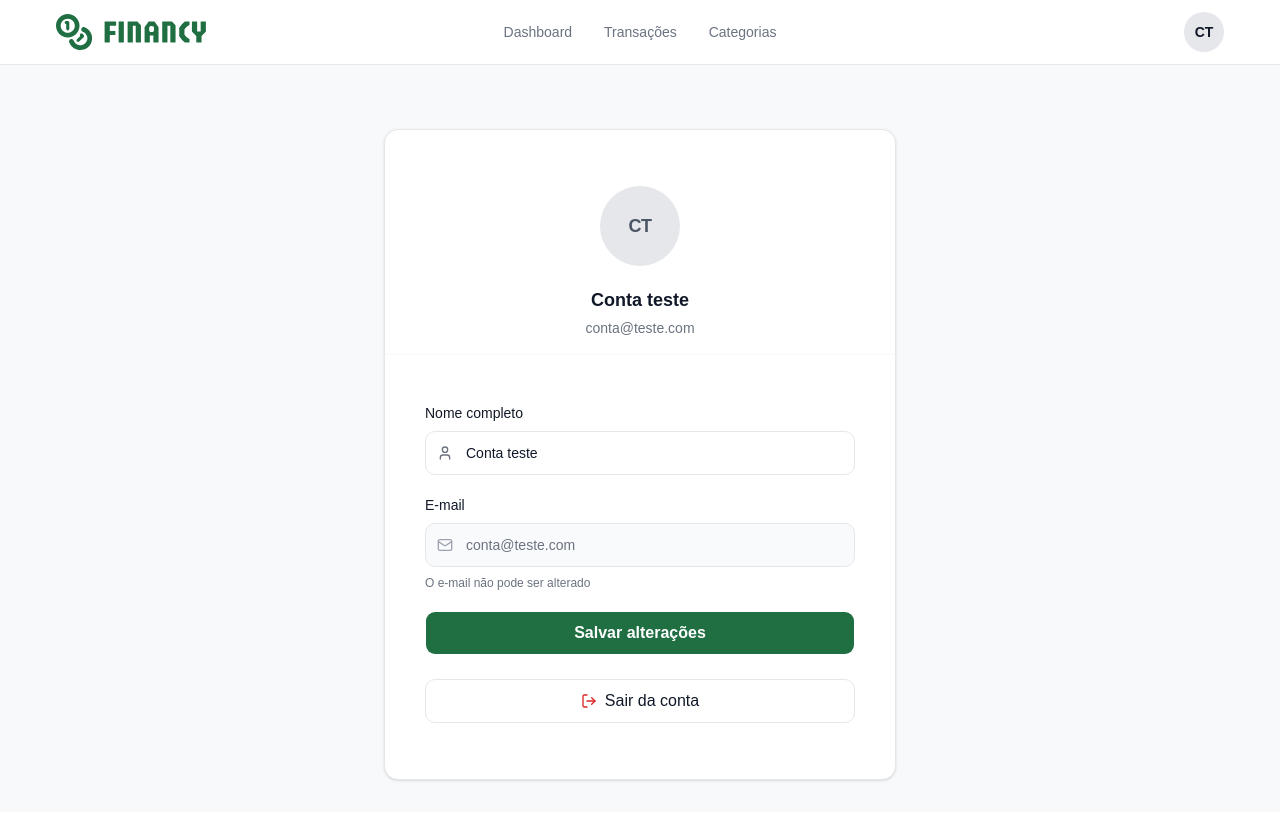
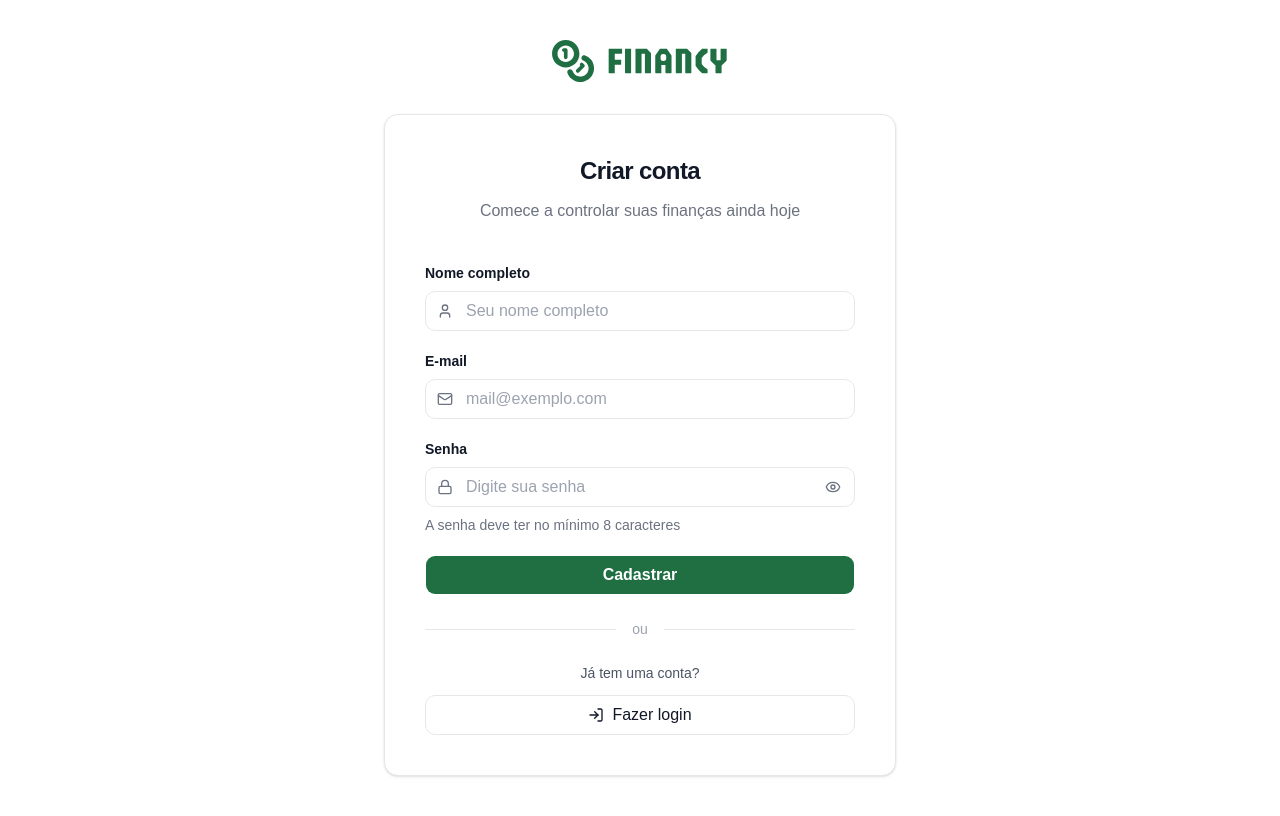
Before and after one commit to joaquimlopespena/financy, a React (Vite) app in the folder frontend/: page /registrar in a window 1280 px wide. Built offline with nearby package versions, Linux system fonts and the light colour scheme.

Commit message:
Add routing functionality: integrate react-router-dom for navigation, update App component to define routes for Login, Registrar, Dashboard, and Profile pages, and enhance Header and Layout components for improved navigation experience.

```diff
--- a/frontend/package.json
+++ b/frontend/package.json
@@ -24,6 +24,7 @@
     "react": "^19.2.4",
     "react-dom": "^19.2.4",
     "react-hook-form": "^7.72.0",
+    "react-router-dom": "^7.13.2",
     "shadcn": "^4.1.1",
     "sonner": "^2.0.7",
     "tailwind-merge": "^3.5.0",
--- a/frontend/src/App.tsx
+++ b/frontend/src/App.tsx
@@ -1,19 +1,27 @@
-import { Layout } from "./components/Layout"
-import Profile from "./pages/profile"
+import { Navigate, Route, Routes } from "react-router-dom";
+import { Layout } from "./components/Layout";
+import Category from "./pages/Category";
+import Dashboard from "./pages/dashboard";
+import Login from "./pages/auth/Login";
+import Profile from "./pages/profile";
+import Registrar from "./pages/auth/Registrar";
+import Transaction from "./pages/transaction";
 
 function App() {
+    return (
+        <Routes>
+            <Route path="/login" element={<Login />} />
+            <Route path="/registrar" element={<Registrar />} />
 
-  return (
-    <Layout>
-
-      {/* <Login /> */}
-      {/* <Registrar /> */}
-      {/* <Dashboard /> */}
-      {/* <Transaction /> */}
-      {/* <Category /> */}
-      <Profile />
-    </Layout>
-  )
+            <Route path="/" element={<Layout />}>
+                <Route index element={<Navigate to="/dashboard" replace />} />
+                <Route path="dashboard" element={<Dashboard />} />
+                <Route path="transacoes" element={<Transaction />} />
+                <Route path="categorias" element={<Category />} />
+                <Route path="perfil" element={<Profile />} />
+            </Route>
+        </Routes>
+    );
 }
 
-export default App
+export default App;
--- a/frontend/src/components/Header.tsx
+++ b/frontend/src/components/Header.tsx
@@ -1,4 +1,5 @@
 import { useState } from "react";
+import { Link, NavLink } from "react-router-dom";
 import { Menu } from "lucide-react";
 import logo from "../assets/logo.svg";
 import { Button } from "./ui/button";
@@ -13,10 +14,22 @@ import {
 import { cn } from "../lib/utils";
 
 const navItems = [
-    { label: "Dashboard", href: "#", active: false},
-    { label: "Transações", href: "#", active: false },
-    { label: "Categorias", href: "#", active: false },
+    { label: "Dashboard", to: "/dashboard" },
+    { label: "Transações", to: "/transacoes" },
+    { label: "Categorias", to: "/categorias" },
 ] as const;
+
+const navLinkClass = ({ isActive }: { isActive: boolean }) =>
+    cn(
+        "text-sm font-medium transition-colors",
+        isActive ? "text-brand-base" : "text-gray-500 hover:text-gray-700",
+    );
+
+const mobileNavLinkClass = ({ isActive }: { isActive: boolean }) =>
+    cn(
+        "rounded-lg px-3 py-3 text-base font-medium transition-colors",
+        isActive ? "bg-gray-100 text-brand-base" : "text-gray-700 hover:bg-gray-50",
+    );
 
 export function Header() {
     const [mobileOpen, setMobileOpen] = useState(false);
@@ -24,38 +37,27 @@ export function Header() {
     return (
         <header className="relative border-b border-gray-200 bg-white">
             <div className="mx-auto flex h-16 w-full max-w-[calc(100%-2rem)] items-center gap-3 sm:px-6 lg:px-10">
-                {/* Logo — esquerda */}
                 <div className="flex min-w-0 flex-1 items-center">
-                    <a href="#" className="flex shrink-0 items-center gap-2">
+                    <Link to="/dashboard" className="flex shrink-0 items-center gap-2">
                         <img src={logo} alt="Financy" className="h-8 w-auto sm:h-9" />
-                    </a>
+                    </Link>
                 </div>
 
-                {/* Navegação — centro (somente desktop; evita colisão com o logo no mobile) */}
                 <nav
                     className="absolute left-1/2 top-1/2 hidden -translate-x-1/2 -translate-y-1/2 md:flex"
                     aria-label="Principal"
                 >
                     <ul className="flex items-center gap-6 lg:gap-8">
-                        {navItems.map(({ label, href, active }) => (
+                        {navItems.map(({ label, to }) => (
                             <li key={label}>
-                                <a
-                                    href={href}
-                                    className={
-                                        active
-                                            ? "text-sm font-medium text-brand-base"
-                                            : "text-sm font-medium text-gray-500 transition-colors hover:text-gray-700"
-                                    }
-                                    aria-current={active ? "page" : undefined}
-                                >
+                                <NavLink to={to} className={navLinkClass}>
                                     {label}
-                                </a>
+                                </NavLink>
                             </li>
                         ))}
                     </ul>
                 </nav>
 
-                {/* Direita: menu mobile + avatar */}
                 <div className="flex flex-1 items-center justify-end gap-2 sm:gap-3">
                     <Drawer direction="right" open={mobileOpen} onOpenChange={setMobileOpen}>
                         <DrawerTrigger asChild>
@@ -81,33 +83,24 @@ export function Header() {
                                 </DrawerTitle>
                             </DrawerHeader>
                             <nav className="flex flex-col gap-1 p-4" aria-label="Principal">
-                                {navItems.map(({ label, href, active }) => (
+                                {navItems.map(({ label, to }) => (
                                     <DrawerClose key={label} asChild>
-                                        <a
-                                            href={href}
-                                            className={cn(
-                                                "rounded-lg px-3 py-3 text-base font-medium transition-colors",
-                                                active
-                                                    ? "bg-gray-100 text-brand-base"
-                                                    : "text-gray-700 hover:bg-gray-50",
-                                            )}
-                                            aria-current={active ? "page" : undefined}
-                                        >
+                                        <NavLink to={to} className={mobileNavLinkClass} end={false}>
                                             {label}
-                                        </a>
+                                        </NavLink>
                                     </DrawerClose>
                                 ))}
                             </nav>
                         </DrawerContent>
                     </Drawer>
 
-                    <div
+                    <Link
+                        to="/perfil"
                         className="flex size-9 shrink-0 items-center justify-center rounded-full bg-gray-200 text-xs font-semibold text-gray-800 sm:size-10 sm:text-sm"
-                        role="img"
                         aria-label="Perfil do usuário"
                     >
                         CT
-                    </div>
+                    </Link>
                 </div>
             </div>
         </header>
--- a/frontend/src/components/Layout.tsx
+++ b/frontend/src/components/Layout.tsx
@@ -1,18 +1,15 @@
-import { Header } from "./Header"
-import { Toaster } from "./ui/sonner"
+import { Outlet } from "react-router-dom";
+import { Header } from "./Header";
+import { Toaster } from "./ui/sonner";
 
-interface LayoutProps {
-    children: React.ReactNode
-}
-
-export const Layout = ({ children }: LayoutProps) => {
+export function Layout() {
     return (
-        <div className="flex flex-col min-h-screen bg-gray-100">
+        <div className="flex min-h-screen flex-col bg-gray-100">
             <Header />
-            <main className="mx-auto flex-1 mt-8 w-full max-w-[calc(100%-2rem)] items-center gap-3 sm:px-6 lg:px-10">
-                {children}
+            <main className="mx-auto mt-8 w-full max-w-[calc(100%-2rem)] flex-1 items-center gap-3 sm:px-6 lg:px-10">
+                <Outlet />
             </main>
             <Toaster />
         </div>
-    )
+    );
 }
--- a/frontend/src/main.tsx
+++ b/frontend/src/main.tsx
@@ -1,15 +1,18 @@
 import { QueryClient, QueryClientProvider } from "@tanstack/react-query";
-import { StrictMode } from 'react'
-import { createRoot } from 'react-dom/client'
-import './index.css'
-import App from './App.tsx'
+import { StrictMode } from "react";
+import { createRoot } from "react-dom/client";
+import { BrowserRouter } from "react-router-dom";
+import "./index.css";
+import App from "./App.tsx";
 
-const queryClient = new QueryClient()
+const queryClient = new QueryClient();
 
-createRoot(document.getElementById('root')!).render(
-  <StrictMode>
-    <QueryClientProvider client={queryClient}>
-      <App />
-    </QueryClientProvider>
-  </StrictMode>,
-)
+createRoot(document.getElementById("root")!).render(
+    <StrictMode>
+        <QueryClientProvider client={queryClient}>
+            <BrowserRouter>
+                <App />
+            </BrowserRouter>
+        </QueryClientProvider>
+    </StrictMode>,
+);
--- a/frontend/src/pages/auth/Login.tsx
+++ b/frontend/src/pages/auth/Login.tsx
@@ -1,4 +1,5 @@
 import { useState } from "react";
+import { Link } from "react-router-dom";
 import { Eye, EyeOff, Lock, Mail, UserPlus } from "lucide-react";
 import { Button } from "../../components/ui/button";
 import { Card, CardContent, CardDescription, CardHeader, CardTitle } from "../../components/ui/card";
@@ -11,7 +12,7 @@ export default function Login() {
     const [showPassword, setShowPassword] = useState(false);
 
     return (
-        <div className="flex min-h-[calc(100vh-4rem)] flex-col items-center justify-center gap-8 px-4 py-10">
+        <div className="flex min-h-screen flex-col items-center justify-center gap-8 bg-gray-100 px-4 py-10">
             <img src={logo} alt="Financy" className="h-auto w-44" />
 
             <Card
@@ -112,13 +113,11 @@ export default function Login() {
                         <p className="text-sm font-normal text-gray-600">Ainda não tem uma conta? </p>
                     </div>
 
-                    <Button
-                        type="button"
-                        variant="outline"
-                        className="h-10 py-3 w-full gap-2 border-gray-200 bg-white text-base font-medium text-gray-800 hover:bg-gray-50"
-                    >
-                        <UserPlus className="size-4" />
-                        Criar conta
+                    <Button variant="outline" className="h-10 w-full gap-2 border-gray-200 bg-white py-3 text-base font-medium text-gray-800 hover:bg-gray-50" asChild>
+                        <Link to="/registrar">
+                            <UserPlus className="size-4" />
+                            Criar conta
+                        </Link>
                     </Button>
                 </CardContent>
             </Card>
--- a/frontend/src/pages/auth/Registrar.tsx
+++ b/frontend/src/pages/auth/Registrar.tsx
@@ -1,4 +1,5 @@
 import { useState } from "react";
+import { Link } from "react-router-dom";
 import { Eye, EyeOff, Lock, LogIn, Mail, User } from "lucide-react";
 import { Button } from "../../components/ui/button";
 import { Card, CardContent, CardDescription, CardHeader, CardTitle } from "../../components/ui/card";
@@ -113,13 +114,11 @@ export default function Registrar() {
                     </div>
                     <div className="space-y-3 text-center">
                         <p className="text-sm text-gray-600">Já tem uma conta?</p>
-                        <Button
-                            type="button"
-                            variant="outline"
-                            className="h-10 w-full gap-2 border-gray-200 bg-white text-base font-medium text-gray-800 hover:bg-gray-50"
-                        >
-                            <LogIn className="size-4" />
-                            Fazer login
+                        <Button variant="outline" className="h-10 w-full gap-2 border-gray-200 bg-white text-base font-medium text-gray-800 hover:bg-gray-50" asChild>
+                            <Link to="/login">
+                                <LogIn className="size-4" />
+                                Fazer login
+                            </Link>
                         </Button>
                     </div>
                 </CardContent>
```
Also changed, not shown: 1 other file (tests, documents, lock files or other folders).
